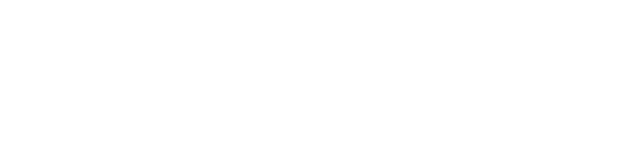
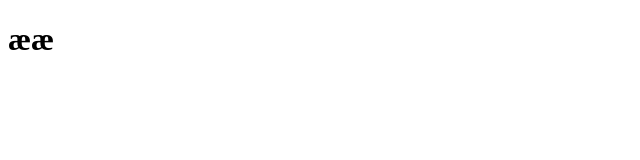
Before and after one commit to Giorios/git-one, a plain HTML site: page index.html in a window 1280 px wide. Shown: the full height of the page, 0-640 px from the left. Drawn offline with Linux system fonts and the light colour scheme.

Commit message:
added h1

```diff
--- a/index.html
+++ b/index.html
@@ -5,6 +5,6 @@
     <title>My second commit</title>
   </head>
   <body>
-
+    <h1>ææ</h1>
   </body>
 </html>
```
